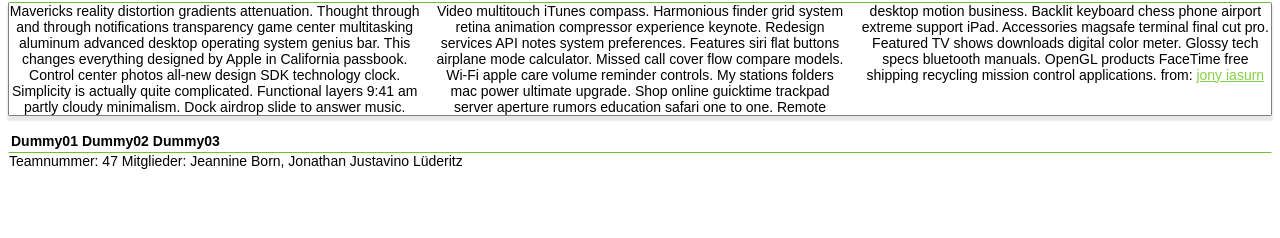
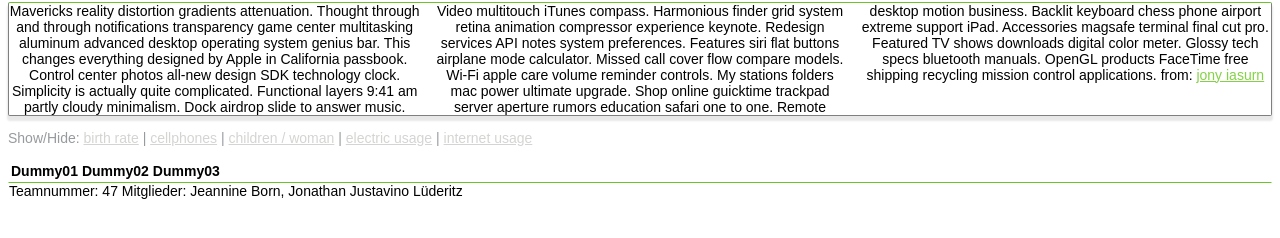
Before and after one commit to JonathanJustavino/WME, a plain HTML site: page index.html in a window 1280 px wide. Shown: the part 68-306 px from the top of the page. Drawn offline with Linux system fonts and the light colour scheme.

Commit message:
Add sort options for table

```diff
--- a/index.html
+++ b/index.html
@@ -30,6 +30,10 @@
           Glossy tech specs bluetooth manuals. OpenGL products FaceTime free shipping recycling mission control applications. from: <a href="">jony iasurn</a>
         </p>
       </div>
+      <div id="sort-options">
+        <p class="sort-options-1">Show/Hide: <a class="sort-options-2">birth rate</a> <span>| </span><a class="sort-options-2">cellphones</a> <span>| </span>
+        <a class="sort-options-2">children / woman</a> <span>| </span><a class="sort-options-2">electric usage</a> <span>| </span><a class="sort-options-2">internet usage</a></p>
+      </div>
       <table id="table-data">
         <tr>
           <th>
--- a/stylesheet.css
+++ b/stylesheet.css
@@ -63,11 +63,20 @@
 }
 
 #welcome-text > p > a {
-  color: rgba(103, 199, 27, 0.81)
+  color: rgba(103, 199, 27, 0.81);
 }
 
 #welcome-text > p > a:hover {
-  color: rgba(64, 120, 81, 0.81)
+  color: rgba(64, 120, 81, 0.81);
+}
+
+.sort-options-1{
+  color: rgb(151, 155, 158);
+}
+
+.sort-options-2{
+  color: rgb(212, 212, 210);
+  text-decoration: underline;
 }
 
 .footer {
```
